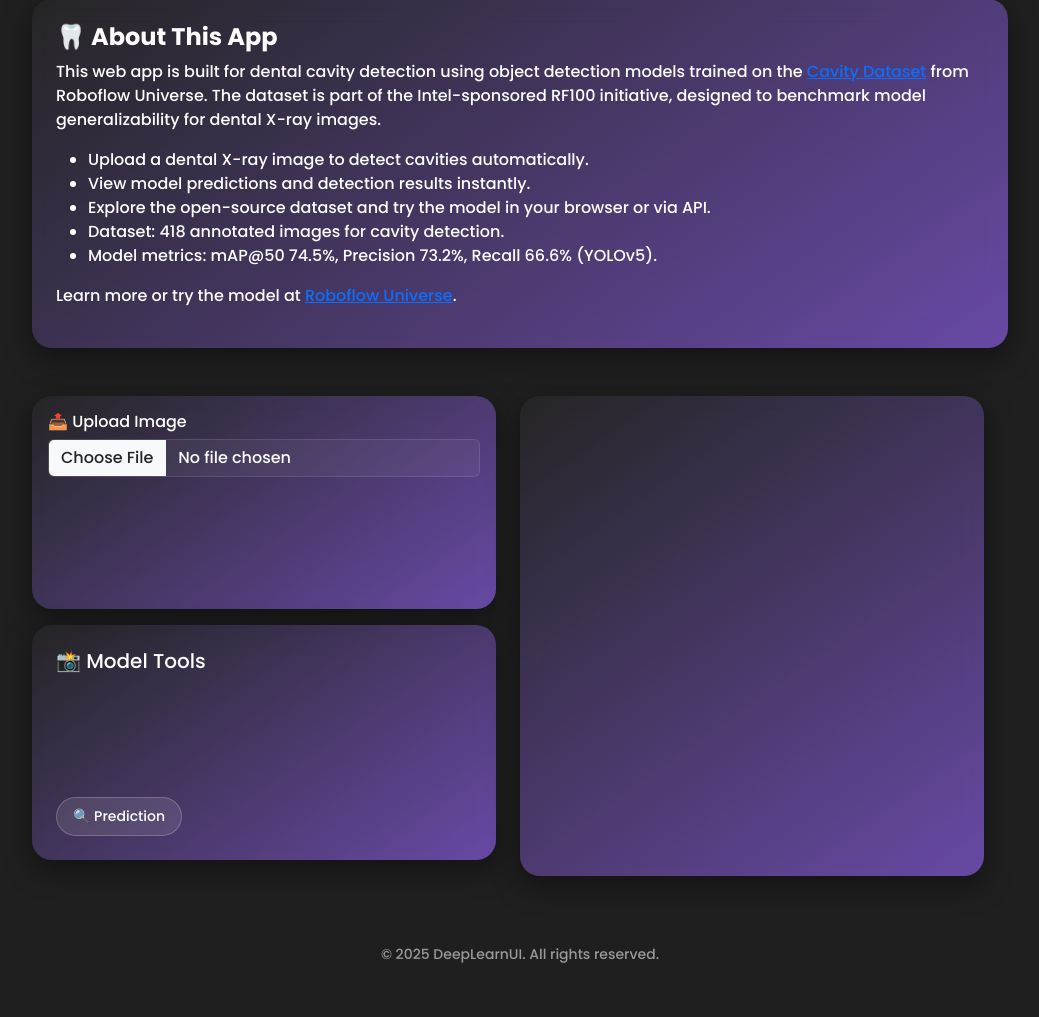
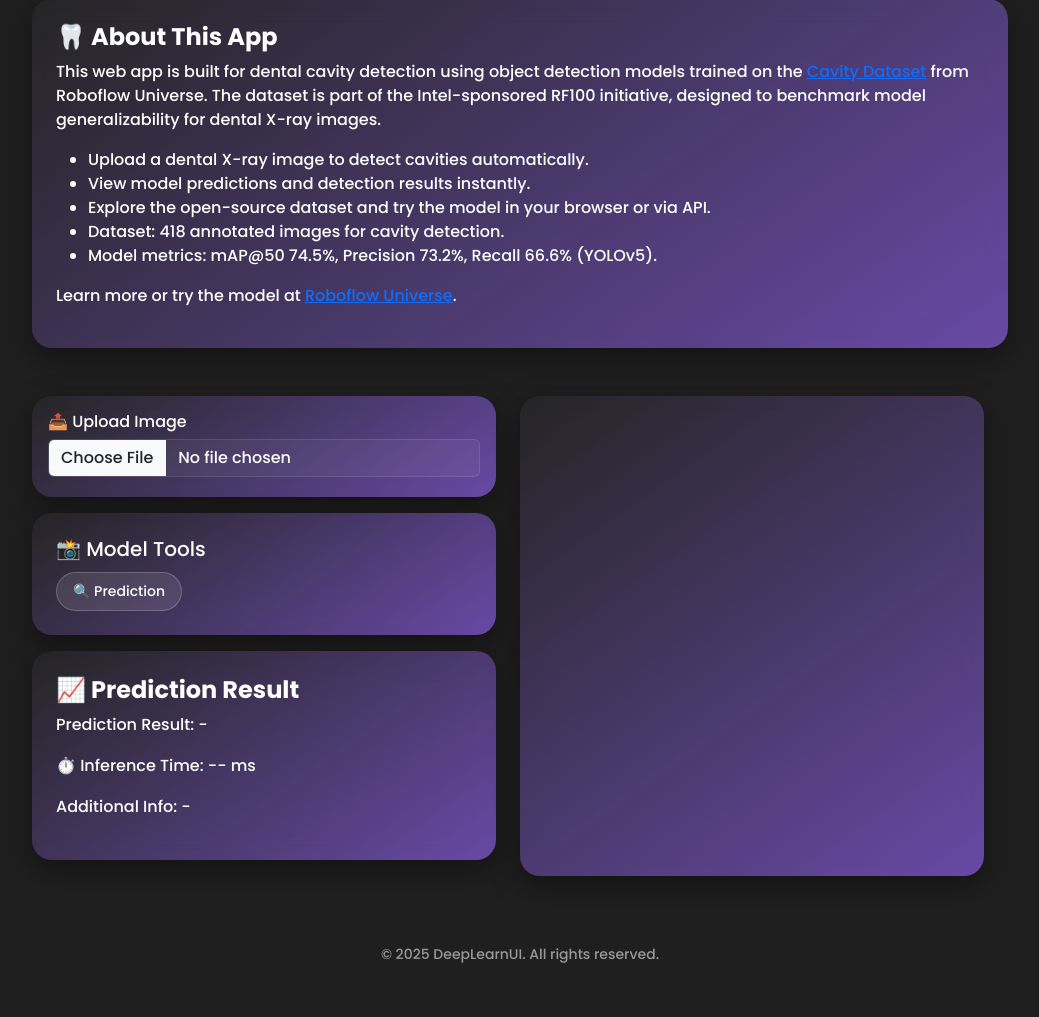
Before and after one commit to DanialSoleimany/YOLOv12-Tooth-Cavity-Detection, a Flask app: page / in a window 1280 px wide. Shown: the part 33-1050 px from the top of the page, without its empty margins (240-1279 px from the left). Run offline with Flask 3, Linux system fonts and the light colour scheme.

Commit message:
Move prediction result below model tools, split into 3 rows, and match height to upload image section

```diff
--- a/templates/index.html
+++ b/templates/index.html
@@ -47,6 +47,26 @@
               <div class="clickable-section" onclick="showSection('prediction')">🔍 Prediction</div>
             </div>
           </div>
+
+          <!-- Prediction Result Section (3 rows, height matches upload image) -->
+          <div id="prediction" class="card p-4 mb-3 flex-grow-1 d-flex flex-column justify-content-between prediction-section">
+            <div class="row flex-grow-1 align-items-center prediction-row">
+              <div class="col-12">
+                <h4>📈 Prediction Result</h4>
+                <p>Prediction Result: <span id="prediction-result">-</span></p>
+              </div>
+            </div>
+            <div class="row flex-grow-1 align-items-center prediction-row">
+              <div class="col-12">
+                <p>⏱️ Inference Time: <span id="inference-time">-- ms</span></p>
+              </div>
+            </div>
+            <div class="row flex-grow-1 align-items-center prediction-row">
+              <div class="col-12">
+                <p>Additional Info: <span id="additional-info">-</span></p>
+              </div>
+            </div>
+          </div>
         </div>
 
         <!-- RIGHT COLUMN: IMAGE DISPLAY -->
@@ -60,15 +80,6 @@
               <img id="preview-img" src="#" alt="Uploaded Image" style="width: 100%; height: 100%; object-fit: cover;" />
             </div>
           </div>
-        </div>
-      </div>
-
-      <!-- PREDICTION SECTION -->
-      <div id="prediction" class="col-12 d-none">
-        <div class="card p-4">
-          <h4>📈 Prediction Result</h4>
-          <p>Prediction Result: <span id="prediction-result">-</span></p>
-          <p>⏱️ Inference Time: <span id="inference-time">-- ms</span></p>
         </div>
       </div>
 
```
